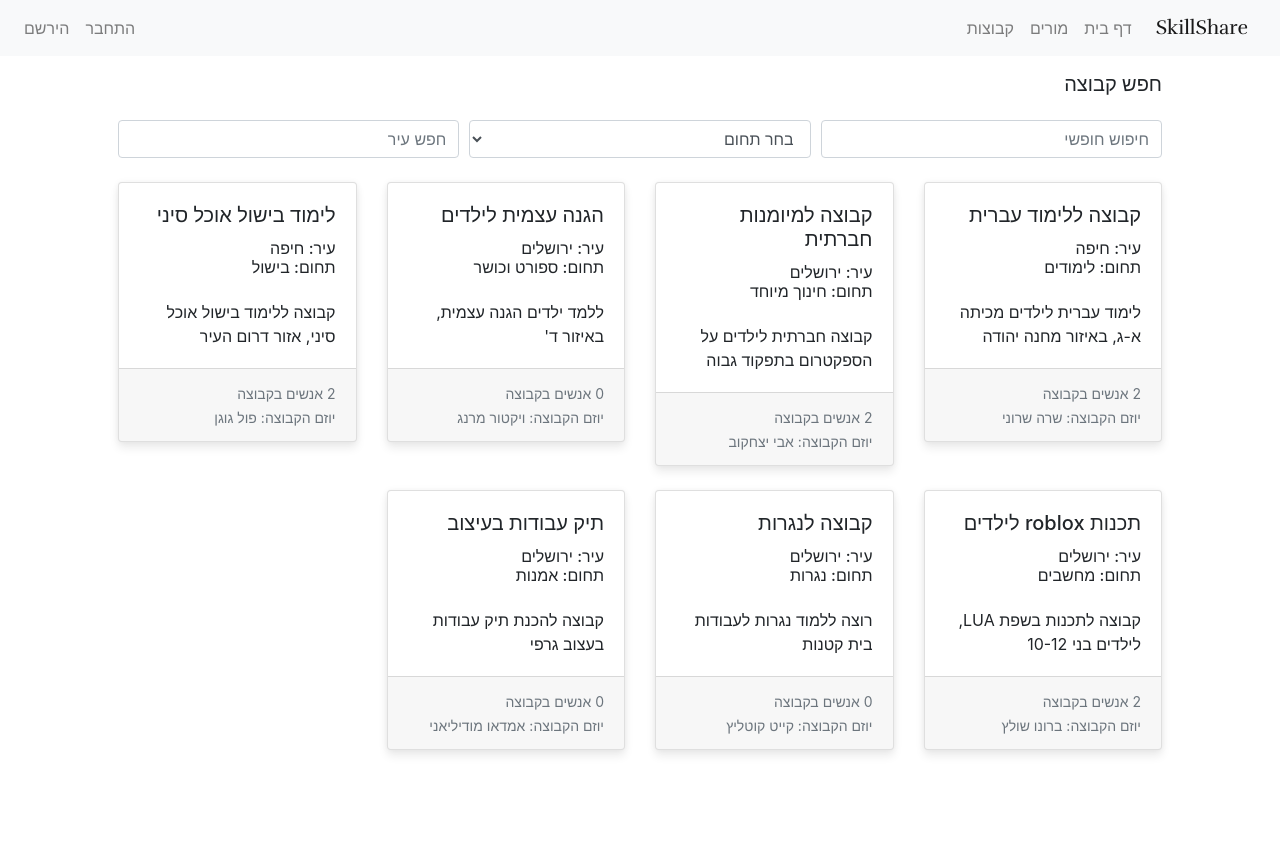
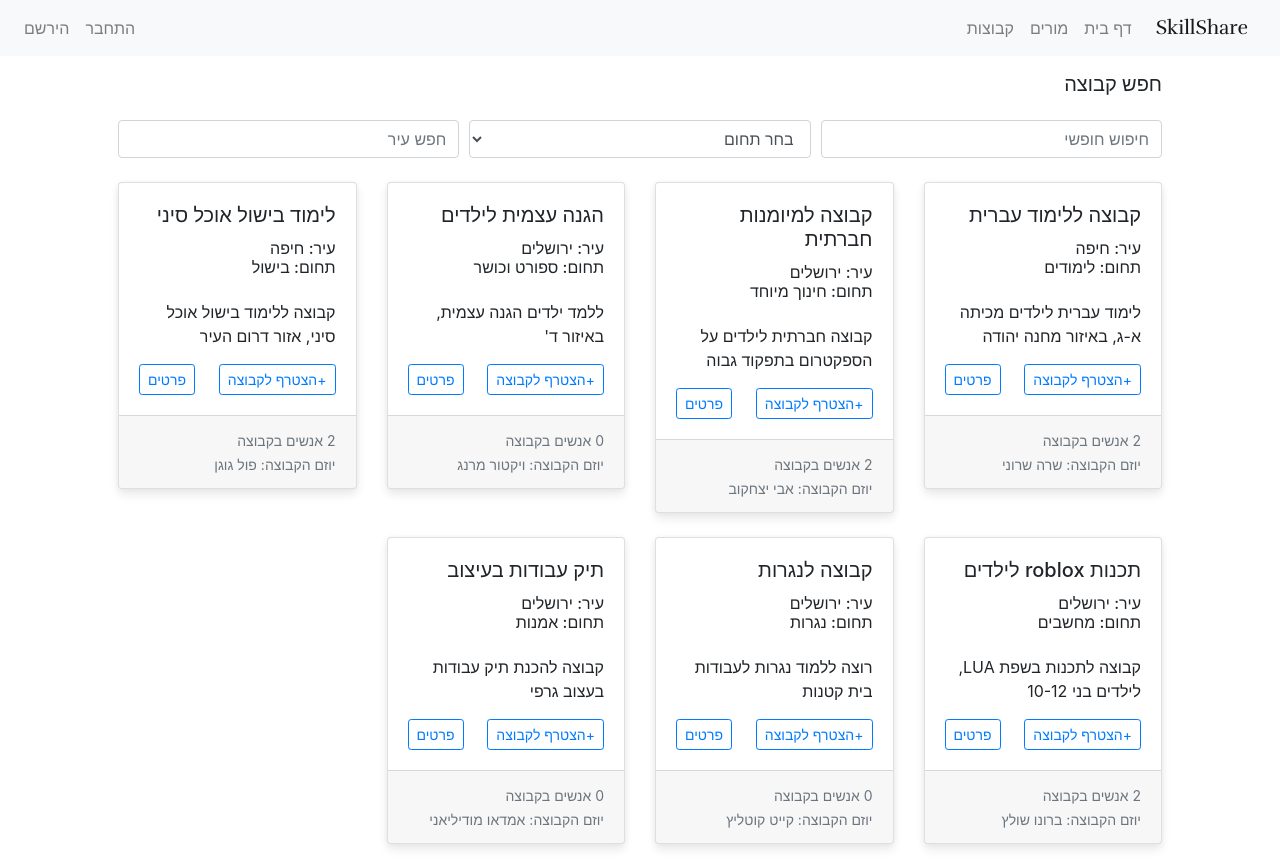
Before and after one commit to irinam759/skillshare, a React (Create React App) app: page /#/groups in a window 1280 px wide. Before the commit the page ends 800 px from the top, so only its background shows below. Built offline with nearby package versions, Linux system fonts and the light colour scheme; a web font is replaced by a local one.

Commit message:
teachers,groups- disable add button if user is active

```diff
--- a/src/App.js
+++ b/src/App.js
@@ -107,9 +107,25 @@ login = (userObj)=>{
 
 
   }
+  //Check if user in the list
+// return 0 if in  the list
+// else return -1
 
+changeButton = (groupObj) =>{
 
+  if ((typeof groupObj === "object") && (this.state.activeUser)) {
+        return groupObj.usersList.findIndex(element => (element === this.state.activeUser.id));
+}
+return -1;
+}
 
+isActiveUser=(user)=>{
+  if(this.state.activeUser){
+    if (this.state.activeUser.id === user)
+     {return true}
+  }
+  return false;
+}
   render() {
 
 console.log(this.state.groupsByUsers)
@@ -138,7 +154,8 @@ console.log(this.state.groupsByUsers)
          activeUser={this.state.activeUser}
          joinTeacher={this.joinTeacher}
          exitTeacher={this.exitTeacher}
-
+        changeButton={this.changeButton}
+        isActiveUser={this.isActiveUser}
          ></Teachers>
       </Route>
       <Route exact path='/groups'>
@@ -152,7 +169,8 @@ console.log(this.state.groupsByUsers)
          activeUser={this.state.activeUser}
          joinTeacher={this.joinTeacher}
          exitTeacher={this.exitTeacher}
-
+         changeButton={this.changeButton}
+         isActiveUser={this.isActiveUser}
         ></Groups>
       </Route>
       <Route exact path='/user'>
--- a/src/pages/Groups.js
+++ b/src/pages/Groups.js
@@ -1,5 +1,5 @@
 import React from 'react';
-import { Card, Col, Row } from 'react-bootstrap';
+import { Button, Card, Col, Row } from 'react-bootstrap';
 import CardSubtitles from '../components/CardSubtitles';
 import SearchForm from '../components/SearchForm';
 
@@ -30,7 +30,7 @@ this.setState({
 }
 //Function update state and returns teachers filtered by category
 categorySelected = (index) => {
-    debugger;
+
     const filteredGroups = (index!=='0')?
     this.props.groupsByUsers.filter((group)=>{
         return (String(group.category)===index) ? group : false}) :this.props.groupsByUsers ;
@@ -104,62 +104,25 @@ exitTeacherGroup=(teacherId)=>{
 
 }
     render(){
-        // const allResults = this.props.allFilter();
-        // //Create teachers cards
-        //      const teacherCards =allResults.map((teacher)=>{
-        //      const teacherCategory = this.props.allCategories.find(element =>  (element.id === teacher.categoryId));
-        //      const teacherCity = this.props.allCities.find(element =>  (element.semel_yeshuv === String(teacher.city)));
-        //      const groupObj = this.props.allGroups.find(user => (user.createdBy === teacher.id));
 
-        //      let counter = this.countUsers(groupObj);
-        //     let findUserInList = this.changeButton(groupObj);
-
-        //          return (
-        //      <Col className="mb-4" key={teacher.id} xs={12} sm={12} md={6} lg={3} >
-
-        //          <Card  className="teacher-card">
-        //          <Card.Img variant="top" src={`./images/img-profile/${teacher.image}`} className="card-img"/>
-        //          <Card.Body>
-        //              <Card.Title>{teacher.name}</Card.Title>
-        //              <div className="details sm" size="sm">
-        //               <CardSubtitles text="עיר:" desc={teacherCity.name}></CardSubtitles>
-        //               <CardSubtitles text="תחום:" desc={teacherCategory.title}></CardSubtitles>
-        //               <CardSubtitles text="התמחות:" desc={teacher.desc}></CardSubtitles>
-        //              </div>
-        //              <Card.Text >
-        //                 {teacher.about}
-        //              </Card.Text>
-        //              <div className="d-flex">
-        //                  <Button className={(findUserInList<0)? 'ml-auto show' : 'ml-auto hide'} size="sm" variant="outline-primary" value={teacher.id} onClick={()=>this.joinTeacherGroup(teacher.id)}>+הצטרף לקבוצה</Button>
-        //                  <Button className={(findUserInList<0)? 'ml-auto hide' : 'ml-auto show'} size="sm" variant="outline-primary" value={teacher.id} onClick={()=>this.exitTeacherGroup(teacher.id)}>-לצאת מקבוצה</Button>
-        //                  <Button className="mr-auto" size="sm" variant="outline-primary">פרטים</Button>
-        //               </div>
-        //          </Card.Body>
-        //          <Card.Footer>
-        //          <Card.Text className="text-muted">
-        //             <small>{counter} אנשים בקבוצה</small>
-        //              </Card.Text>
-        //          </Card.Footer>
-        //              </Card>
-        //               </Col>
-        //      )
-        //  });
-
-        ///////////////////////////////////////////
         const allResults = this.allFilter();
                const groupsByUsers= allResults.map((group) => {
                 const groupCategory = this.props.allCategories.find(element =>  (element.id === group.category));
                 const groupCity = this.props.allCities.find(element =>  (element.semel_yeshuv === String(group.city)));
                const createdBy = this.props.allUsers.find(element =>  (element.id === group.createdBy))
+               let isActive= this.props.isActiveUser(group.createdBy);
+
+               let findUserInList = this.props.changeButton(group);
                 let countUsers=0;
                 const users = group.usersList.map((id) => {
                 countUsers++;
                 const userObj = this.getUserById(id)
                 return <div>{userObj.name} {userObj.email}</div>
             })
-            // let findUserInList = this.changeButton(groupObj);
+
 
             return (
+
                 <Col className="mb-4" key={group.id} xs={12} sm={12} md={6} lg={3} >
                     <Card  className="teacher-card">
                     <Card.Body>
@@ -172,11 +135,11 @@ exitTeacherGroup=(teacherId)=>{
                     <Card.Text >
                     {group.desc}
                     </Card.Text>
-                      {/* <div className="d-flex">
-                          <Button className={(findUserInList<0)? 'ml-auto show' : 'ml-auto hide'} size="sm" variant="outline-primary" value={teacher.id} onClick={()=>this.joinTeacherGroup(teacher.id)}>+הצטרף לקבוצה</Button>
-                          <Button className={(findUserInList<0)? 'ml-auto hide' : 'ml-auto show'} size="sm" variant="outline-primary" value={teacher.id} onClick={()=>this.exitTeacherGroup(teacher.id)}>-לצאת מקבוצה</Button>
+                      <div className="d-flex">
+                          <Button className={(findUserInList<0)? 'ml-auto show' : 'ml-auto hide'} disabled={isActive} size="sm" variant="outline-primary" value={group.createdBy} onClick={()=>this.joinTeacherGroup(group.createdBy)}>+הצטרף לקבוצה</Button>
+                          <Button className={(findUserInList<0)? 'ml-auto hide' : 'ml-auto show'} size="sm" variant="outline-primary" value={group.createdBy} onClick={()=>this.exitTeacherGroup(group.createdBy)}>-לצאת מקבוצה</Button>
                           <Button className="mr-auto" size="sm" variant="outline-primary">פרטים</Button>
-                       </div>  */}
+                       </div>
                   </Card.Body>
                   <Card.Footer>
                 <Card.Text className="text-muted">
--- a/src/pages/Teachers.js
+++ b/src/pages/Teachers.js
@@ -84,17 +84,7 @@ countUsers = (groupObj) =>{
 }
 return 0;
 }
-//Check if user in the list
-// return 0 if in  the list
-// else return -1
 
-changeButton = (groupObj) =>{
-
-    if ((typeof groupObj === "object") && (this.props.activeUser)) {
-          return groupObj.usersList.findIndex(element => (element === this.props.activeUser.id));
-}
-return -1;
-}
 
 exitTeacherGroup=(teacherId)=>{
     this.props.exitTeacher(teacherId);
@@ -111,7 +101,9 @@ exitTeacherGroup=(teacherId)=>{
             const groupObj = this.props.allGroups.find(user => (user.createdBy === teacher.id));
 
             let counter = this.countUsers(groupObj);
-           let findUserInList = this.changeButton(groupObj);
+           let findUserInList = this.props.changeButton(groupObj);
+          let isActive= this.props.isActiveUser(teacher.id);
+
 
                 return (
             <Col className="mb-4" key={teacher.id} xs={12} sm={12} md={6} lg={3} >
@@ -129,7 +121,8 @@ exitTeacherGroup=(teacherId)=>{
                        {teacher.about}
                     </Card.Text>
                     <div className="d-flex">
-                        <Button className={(findUserInList<0)? 'ml-auto show' : 'ml-auto hide'} size="sm" variant="outline-primary" value={teacher.id} onClick={()=>this.joinTeacherGroup(teacher.id)}>+הצטרף לקבוצה</Button>
+                    {/* disabled={isActive} */}
+                        <Button className={(findUserInList<0)? 'ml-auto show' : 'ml-auto hide'} disabled={isActive}  size="sm" variant="outline-primary" value={teacher.id} onClick={()=>this.joinTeacherGroup(teacher.id)}>+הצטרף לקבוצה</Button>
                         <Button className={(findUserInList<0)? 'ml-auto hide' : 'ml-auto show'} size="sm" variant="outline-primary" value={teacher.id} onClick={()=>this.exitTeacherGroup(teacher.id)}>-לצאת מקבוצה</Button>
                         <Button className="mr-auto" size="sm" variant="outline-primary">פרטים</Button>
                      </div>
```
